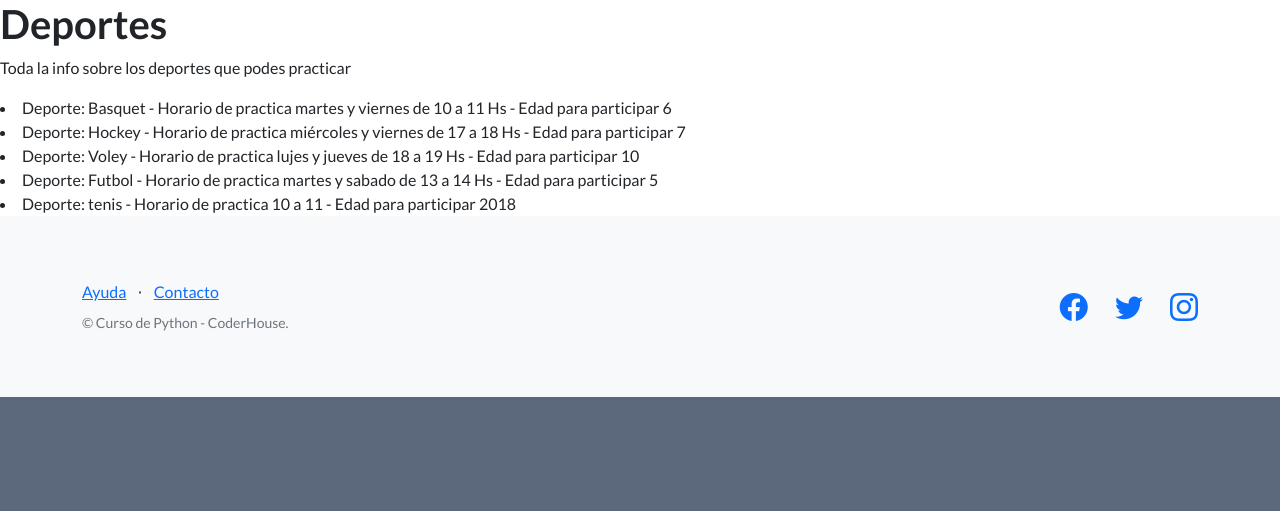
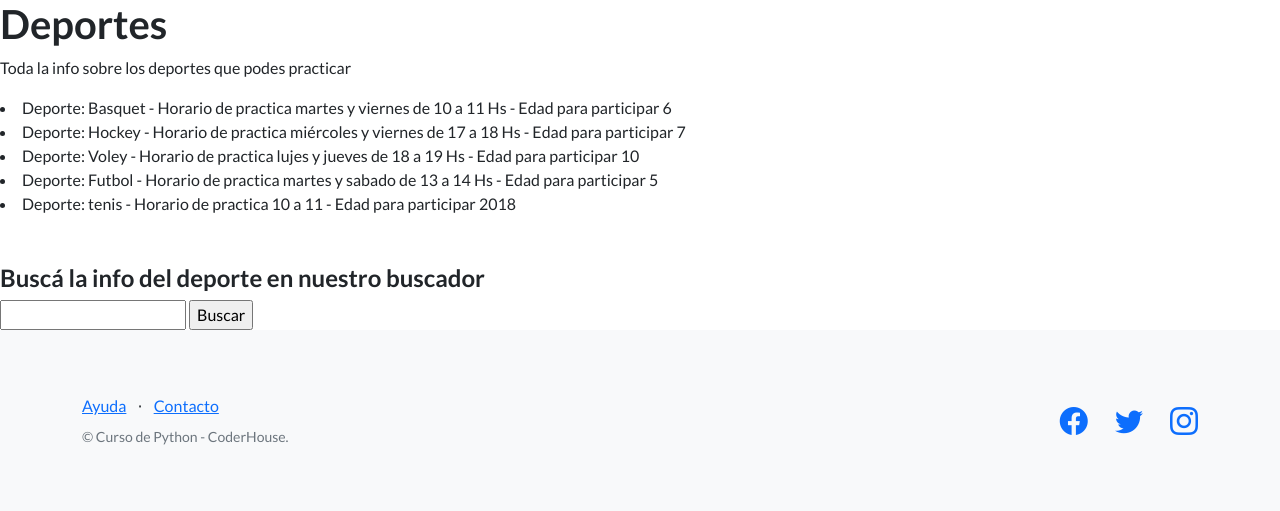
Before and after one commit to Romycavallaro/ProyectoCoder, a Django app: page /AppSport/deportes in a window 1280 px wide. Shown: the part 556-1067 px from the top of the page. Before the commit the page ends 953 px from the top, so only its background shows below. Run offline with Django 4.2, Linux system fonts and the light colour scheme; data comes from the database, SQL or seed files in the repository; some libraries are stand-ins or nearby versions.

Commit message:
busqueda en deporte

```diff
--- a/AppSport/templates/deportes.html
+++ b/AppSport/templates/deportes.html
@@ -10,6 +10,12 @@
 <li>{{p}}</li>
 
 {% endfor %}
-
+<br>
+<br>
+<h4>Buscá la info del deporte en nuestro buscador</h4>
+<form action="/buscar/" method="GET">
+    <input type="text" name="deporte" id="deporte">
+    <input type="submit" value="Buscar" />
+</form>
 
 {% endblock %}
--- a/AppSport/templates/inicio.html
+++ b/AppSport/templates/inicio.html
@@ -8,6 +8,7 @@
         <p>Acá podrás encontrar toda la información de tu club</p>
 
     <br>
+    <h3>Incribite en alguno de nuestros Deportes</h3>
     <button>Formulario De Inscripción
 
     </button>
```
